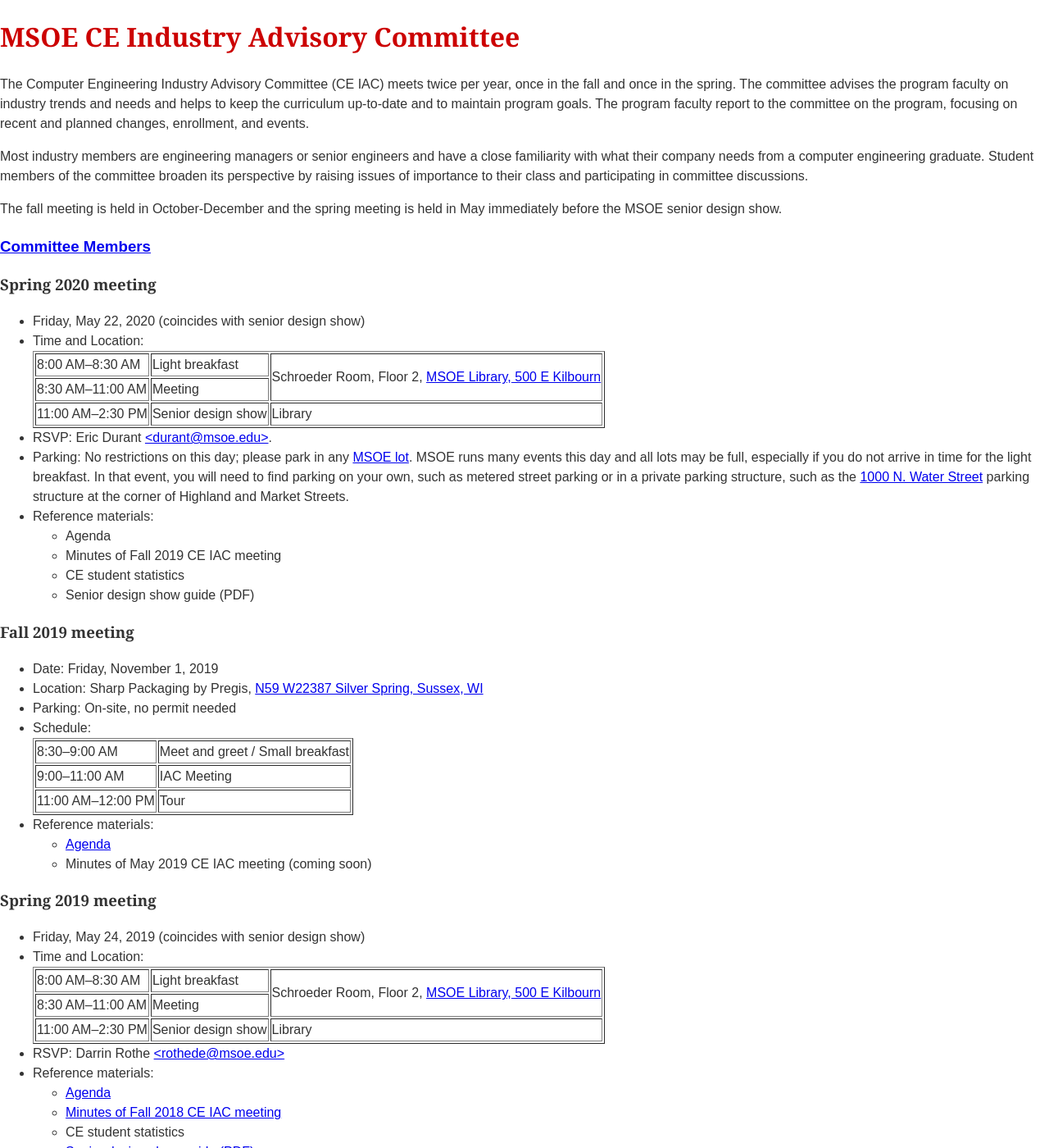
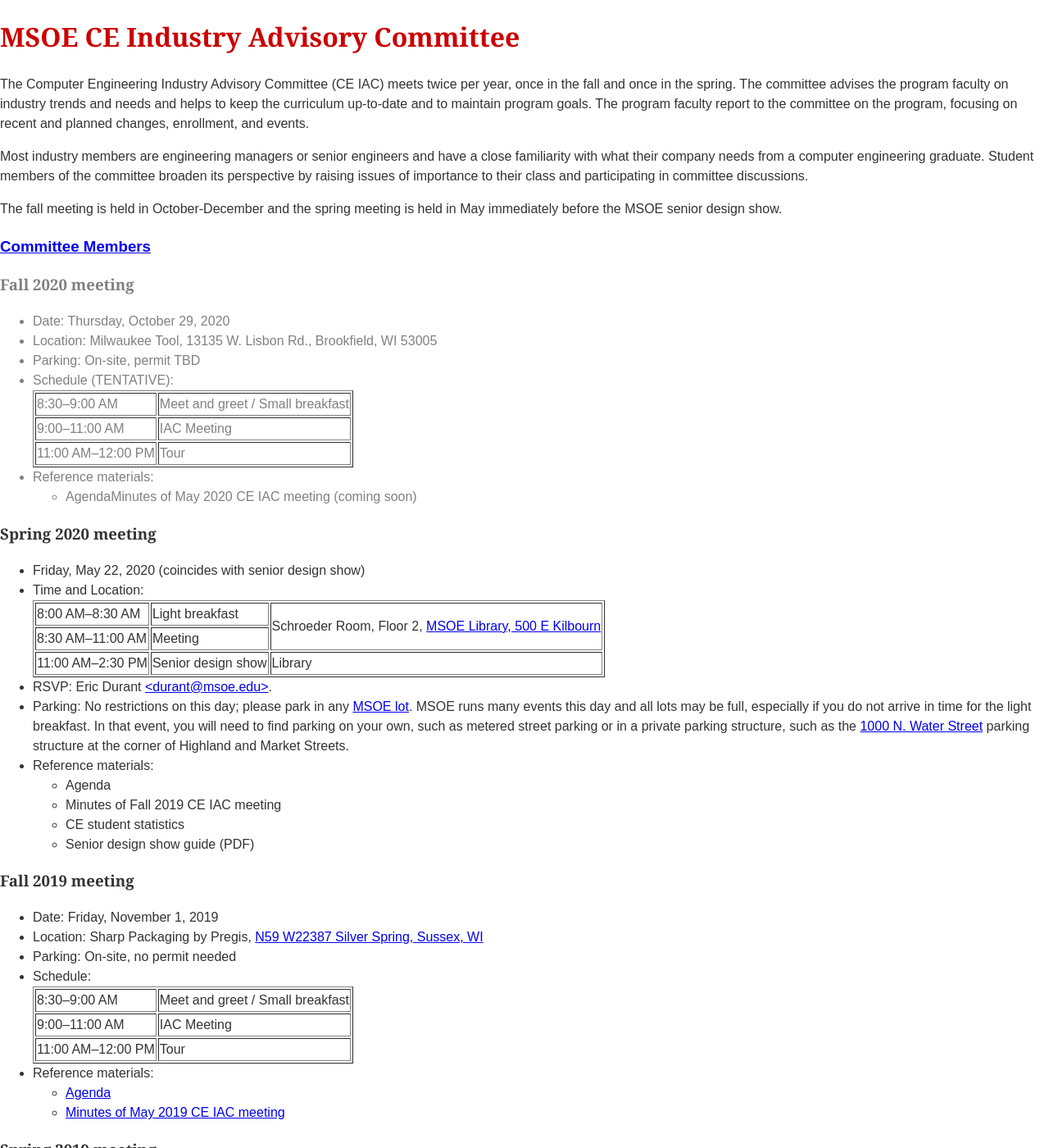
Before and after one commit to edurant/edurant.github.io, a Jekyll site: the page built from ceiac/index.html, in a window 1280 px wide and 1400 px high. Shown: the whole window at 82% size. Built offline with Jekyll 4.4.1, drawn with Linux system fonts in a browser that asks for light colours; some of the changed text lies outside the part shown.

Commit message:
ceiac: ci materials that were dropped/out-of-date during 2019-12 site transition; add fall, 2020 meeting info

```diff
--- a/ceiac/index.html
+++ b/ceiac/index.html
@@ -24,6 +24,26 @@
 before the MSOE senior design show.</p>
 
 <h3><a href="members.html">Committee Members</a></h3>
+
+<div class="grayOut">
+<h3>Fall 2020 meeting</h3>
+  <ul>
+    <li>Date: Thursday, October 29, 2020</li>
+    <li>Location: Milwaukee Tool, 13135 W. Lisbon Rd., Brookfield, WI 53005</li>
+    <li>Parking: On-site, permit TBD</li>
+    <li>Schedule (TENTATIVE):
+      <table border><tr><td>8:30&ndash;9:00 AM</td><td>Meet and greet / Small breakfast</td></tr>
+             <tr><td>9:00&ndash;11:00 AM</td><td>IAC Meeting</td></tr>
+             <tr><td>11:00 AM&ndash;12:00 PM</td><td>Tour</td></tr>
+      </table></li>
+    <li>Reference materials:
+      <ul>
+        <li><!--a href="agenda2020-10-29.html"-->Agenda<!--/a==></li>
+        <li><!--a href="2020-05-22minutes.pdf"-->Minutes of May 2020 CE IAC meeting<!--/a--> (coming soon)</li>
+      </ul>
+    </li>
+  </ul>
+</div>
 
 <h3>Spring 2020 meeting</h3>
   <ul>
@@ -78,7 +98,7 @@
       <ul>
         <li><a href="agenda2019-05-24.pdf">Agenda</a></li>
         <li><a href="2018-10-12minutes.pdf">Minutes of Fall 2018 CE IAC meeting</a></li>
-        <li>CE student statistics</li>
+        <li><a href="student-stats-with-attrition-to-f19.pdf">CE student statistics</a></li>
         <li><a href="https://msoe.s3.amazonaws.com/files/resources/2018-19-senior-design-booklet.pdf">Senior design show guide (PDF)</a></li>
       </ul>
   </ul>
```
Also changed, not shown: other parts of ceiac/index.html (+1 -2 lines), ceiac/agenda2019-11-01.html (+4 -3 lines), 2 other files.
